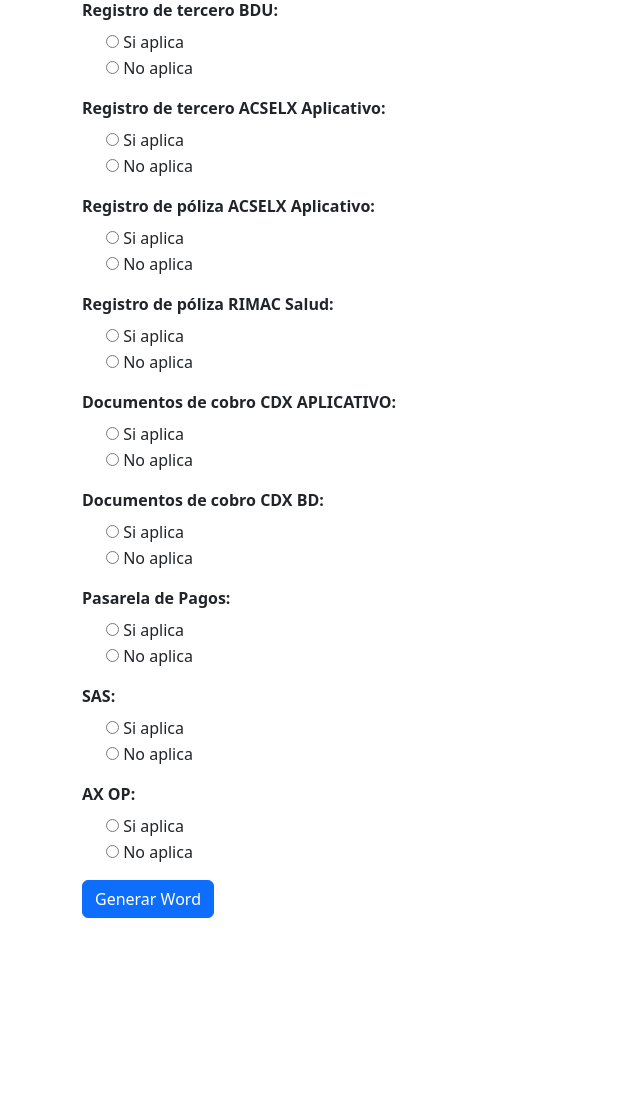
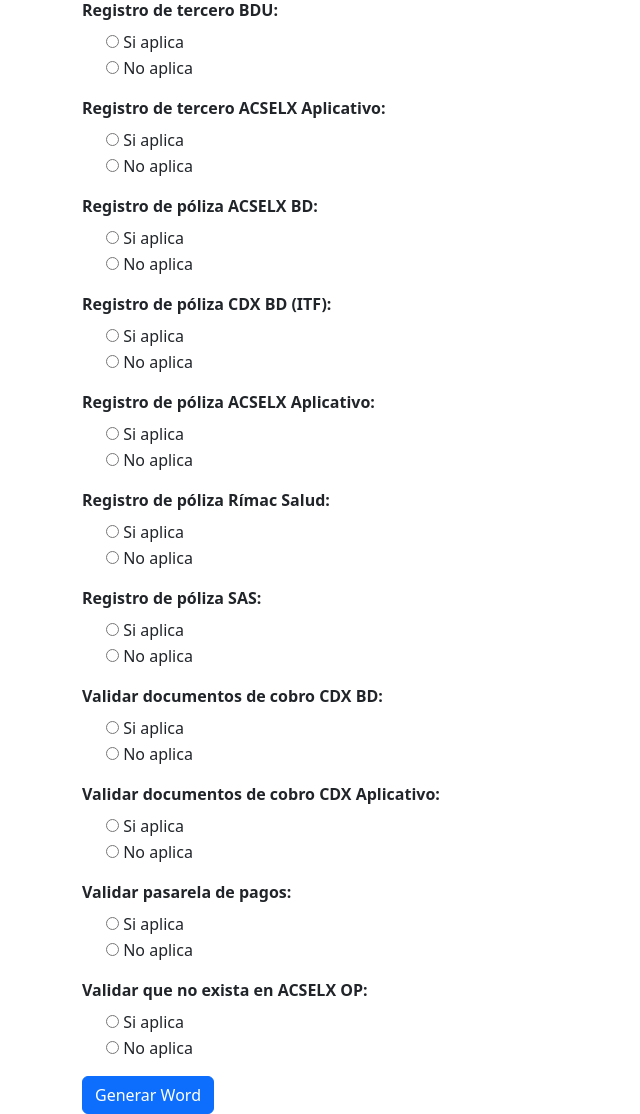
Before and after one commit to alonso0929/GenerarReporte, a Flask app: page / in a window 1280 px wide. Shown: the part 474-1588 px from the top of the page, without its empty margins (0-640 px from the left). Before the commit the page ends 1392 px from the top, so only its background shows below. Run offline with Flask 3, Linux system fonts and the light colour scheme.

Commit message:
Verion 1.0 terminada

```diff
--- a/app.py
+++ b/app.py
@@ -38,7 +38,7 @@
 
     opcion_radio = {f'opcion_radio{i}': request.form.get(f'opcion_radio{i}') for i in range(1, 10)}
 
-    num_images = 9
+    num_images = 11
     image_paths = generate_image_paths(num_images)
 
     for i in range(1, num_images + 1):
--- a/templates/index.html
+++ b/templates/index.html
@@ -85,7 +85,7 @@
         </div>
 
         <div class="mb-3">
-            <label class="form-label"><b>Registro de póliza ACSELX Aplicativo:</b></label>
+            <label class="form-label"><b>Registro de póliza ACSELX BD:</b></label>
             <div class="form-check">
                 <label>
                     <input type="radio" name="opcion_radio3" value="Si aplica" onclick="toggleInputFile('inputFileContainer3', true)">
@@ -106,7 +106,7 @@
         </div>
 
         <div class="mb-3">
-            <label class="form-label"><b>Registro de póliza RIMAC Salud:</b></label>
+            <label class="form-label"><b>Registro de póliza CDX BD (ITF):</b></label>
             <div class="form-check">
                 <label>
                     <input type="radio" name="opcion_radio4" value="Si aplica" onclick="toggleInputFile('inputFileContainer4', true)">
@@ -127,7 +127,7 @@
         </div>
 
         <div class="mb-3">
-            <label class="form-label"><b>Documentos de cobro CDX APLICATIVO:</b></label>
+            <label class="form-label"><b>Registro de póliza ACSELX Aplicativo:</b></label>
             <div class="form-check">
                 <label>
                     <input type="radio" name="opcion_radio5" value="Si aplica" onclick="toggleInputFile('inputFileContainer5', true)">
@@ -148,7 +148,7 @@
         </div>
 
         <div class="mb-3">
-            <label class="form-label"><b>Documentos de cobro CDX BD:</b></label>
+            <label class="form-label"><b>Registro de póliza Rímac Salud:</b></label>
             <div class="form-check">
                 <label>
                     <input type="radio" name="opcion_radio6" value="Si aplica" onclick="toggleInputFile('inputFileContainer6', true)">
@@ -169,7 +169,7 @@
         </div>
 
         <div class="mb-3">
-            <label class="form-label"><b>Pasarela de Pagos:</b></label>
+            <label class="form-label"><b>Registro de póliza SAS:</b></label>
             <div class="form-check">
                 <label>
                     <input type="radio" name="opcion_radio7" value="Si aplica" onclick="toggleInputFile('inputFileContainer7', true)">
@@ -190,7 +190,7 @@
         </div>
 
         <div class="mb-3">
-            <label class="form-label"><b>SAS:</b></label>
+            <label class="form-label"><b>Validar documentos de cobro CDX BD:</b></label>
             <div class="form-check">
                 <label>
                     <input type="radio" name="opcion_radio8" value="Si aplica" onclick="toggleInputFile('inputFileContainer8', true)">
@@ -211,7 +211,7 @@
         </div>
 
         <div class="mb-3">
-            <label class="form-label"><b>AX OP:</b></label>
+            <label class="form-label"><b>Validar documentos de cobro CDX Aplicativo:</b></label>
             <div class="form-check">
                 <label>
                     <input type="radio" name="opcion_radio9" value="Si aplica" onclick="toggleInputFile('inputFileContainer9', true)">
@@ -228,6 +228,48 @@
             <div id="inputFileContainer9" class="hidden">
                 <label for="imagen9" class="form-label">Evidencia:</label>
                 <input type="file" name="imagen9" class="form-control" accept="image/*">
+            </div>
+        </div>
+
+        <div class="mb-3">
+            <label class="form-label"><b>Validar pasarela de pagos:</b></label>
+            <div class="form-check">
+                <label>
+                    <input type="radio" name="opcion_radio10" value="Si aplica" onclick="toggleInputFile('inputFileContainer10', true)">
+                    Si aplica
+                </label>
+            </div>
+            <div class="form-check">
+                <label>
+                    <input type="radio" name="opcion_radio10" value="No aplica" onclick="toggleInputFile('inputFileContainer10', false)">
+                    No aplica
+                </label>
+            </div>
+
+            <div id="inputFileContainer10" class="hidden">
+                <label for="imagen10" class="form-label">Evidencia:</label>
+                <input type="file" name="imagen10" class="form-control" accept="image/*">
+            </div>
+        </div>
+
+        <div class="mb-3">
+            <label class="form-label"><b>Validar que no exista en ACSELX OP:</b></label>
+            <div class="form-check">
+                <label>
+                    <input type="radio" name="opcion_radio11" value="Si aplica" onclick="toggleInputFile('inputFileContainer11', true)">
+                    Si aplica
+                </label>
+            </div>
+            <div class="form-check">
+                <label>
+                    <input type="radio" name="opcion_radio11" value="No aplica" onclick="toggleInputFile('inputFileContainer11', false)">
+                    No aplica
+                </label>
+            </div>
+
+            <div id="inputFileContainer11" class="hidden">
+                <label for="imagen11" class="form-label">Evidencia:</label>
+                <input type="file" name="imagen11" class="form-control" accept="image/*">
             </div>
         </div>
 
```
Also changed, not shown: 1 other file.
